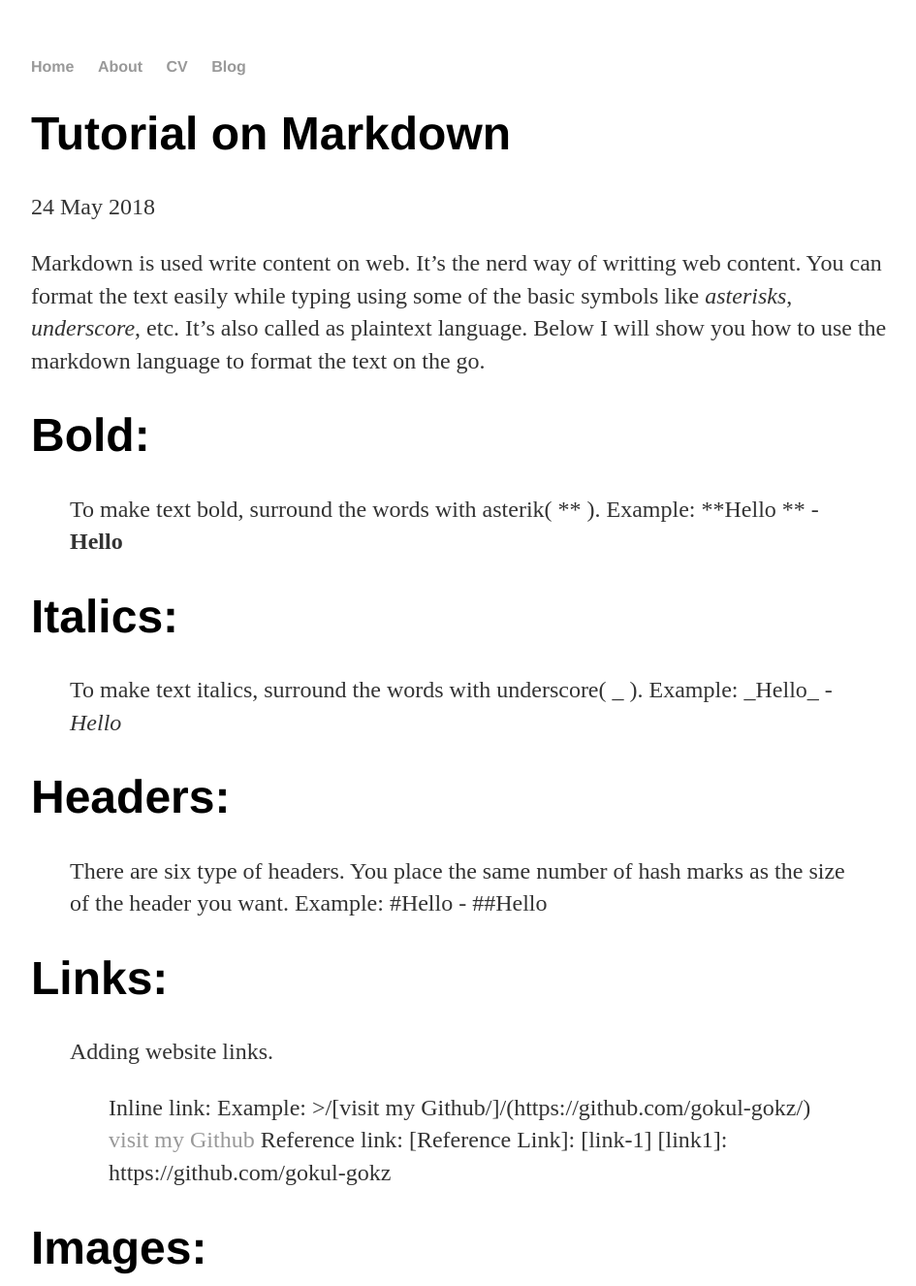
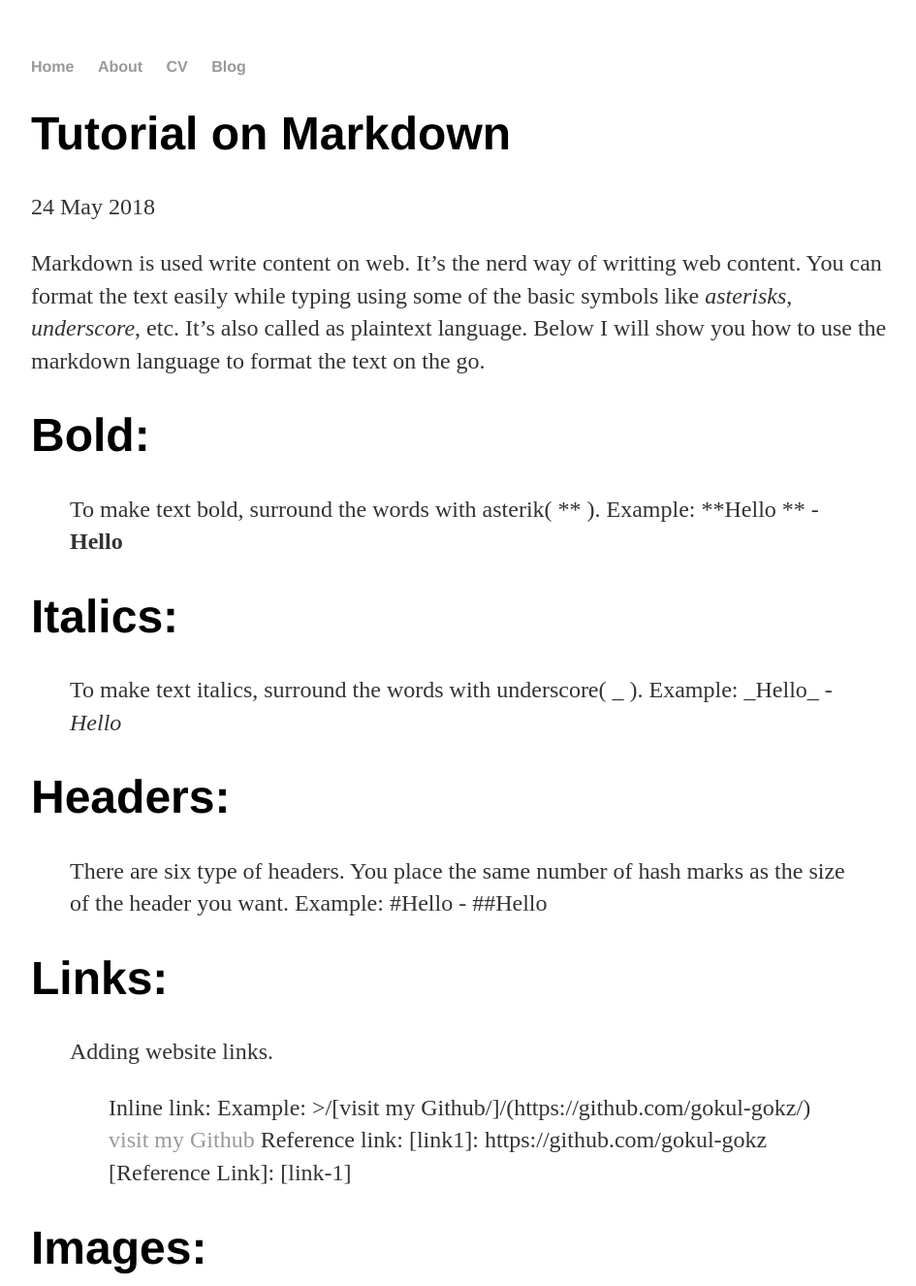
Before and after one commit to gokul-gokz/gokul-gokz.github.io, a Jekyll site: the page built from _posts/2018-05-24-Tutorial-on-markdown.md, in a window 1280 px wide. Shown: the top 1326 px of the page at 97% size, without its empty margins (160-1105 px from the left). Built offline with Jekyll 4.4.1, drawn with Linux system fonts in a browser that asks for light colours; grey boxes are pictures that could not be loaded.

```diff
--- a/_posts/2018-05-24-Tutorial-on-markdown.md
+++ b/_posts/2018-05-24-Tutorial-on-markdown.md
@@ -23,8 +23,9 @@ Example: \#Hello - ##Hello
 Example: >/[visit my Github/]/(https://github.com/gokul-gokz/)
 >[visit my Github](https://github.com/gokul-gokz)
 >>Reference link:
+[link1]: https://github.com/gokul-gokz
 [Reference Link]: [link-1]
-[link1]: https://github.com/gokul-gokz
+
 
 # Images:
 >Inserting images is also similar to links but prfixed with a exclamation mark. The text inside square brackets will give a description about the image and the image link should be inside the brackets.
```
